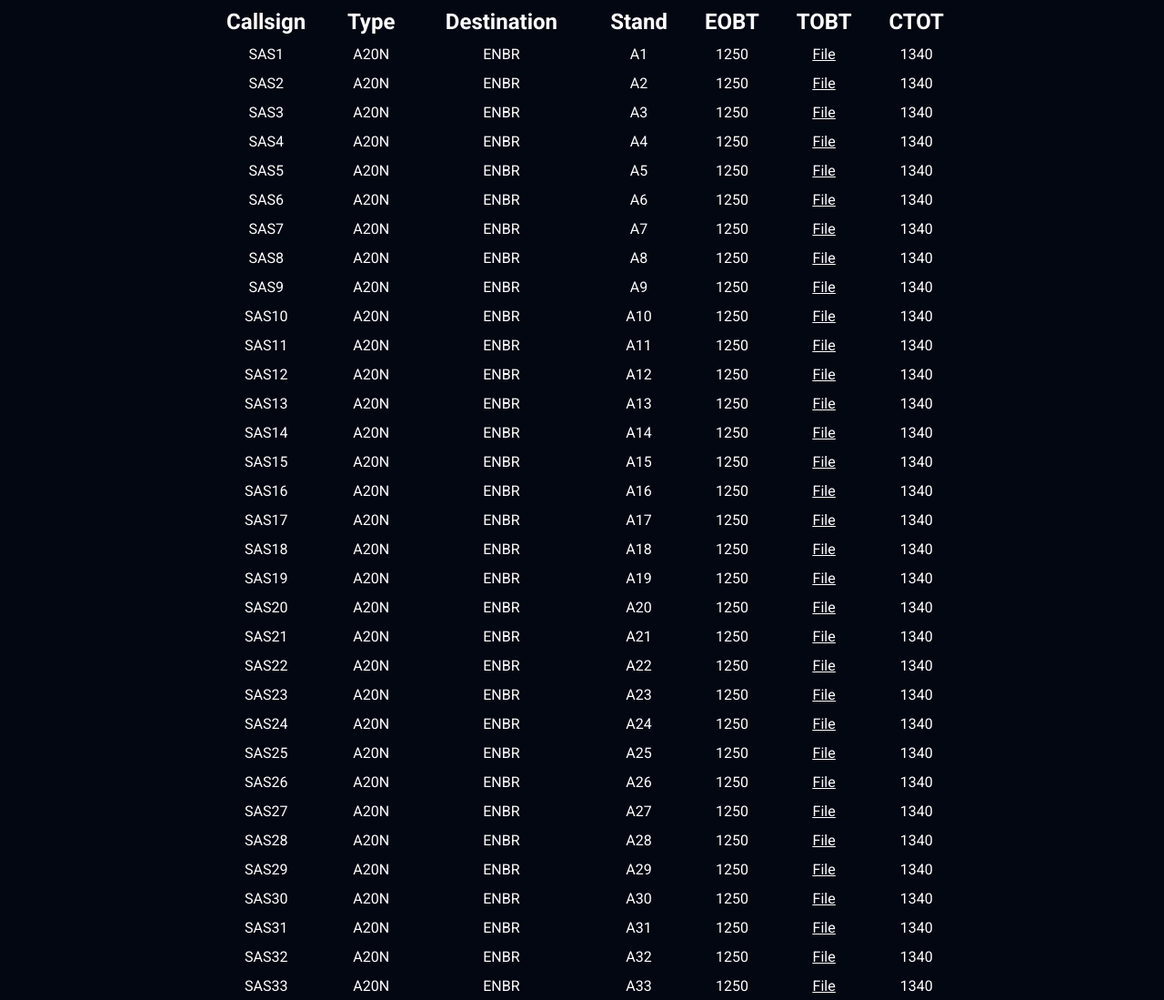
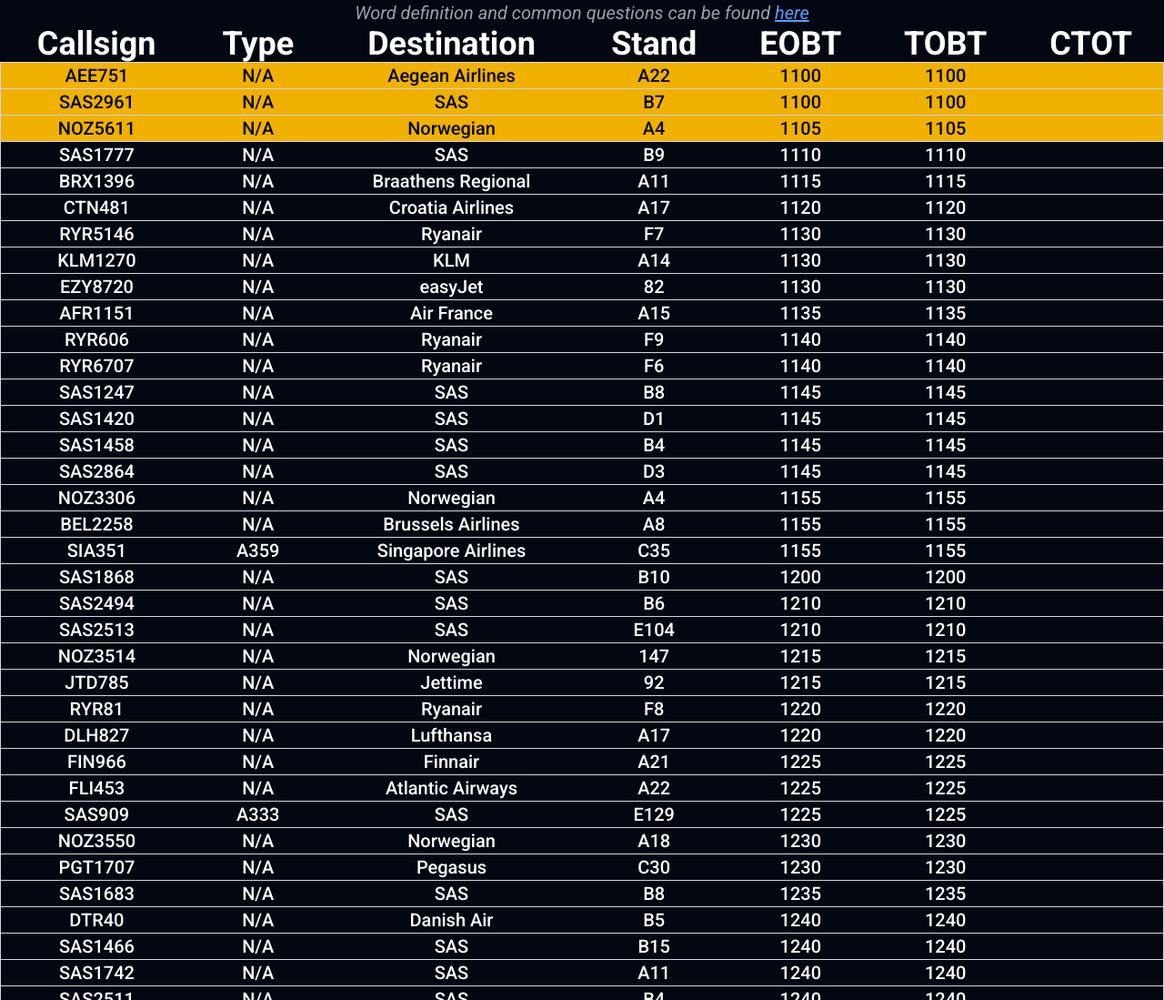
Before and after one commit to Vatsim-Scandinavia/cphlive, an Astro site: page /dispatch in a window 1280 px wide. Shown: the top 1099 px of the page at 91% size. Built offline with nearby package versions, Linux system fonts and the light colour scheme; Astro itself is replaced by a stand-in of ours.

Commit message:
local changes

```diff
--- /dev/null
+++ b/public/flights.csv
@@ -0,0 +1,221 @@
+"FlightNumber","Airline","Terminal","Gate","ScheduledTime","AircraftType"
+"AEE751","Aegean Airlines","2","A22","2025-07-29 11.00","N/A"
+"SAS2961","SAS","3","B7","2025-07-29 11.00","N/A"
+"NOZ5611","Norwegian","2","A4","2025-07-29 11.05","N/A"
+"SAS1777","SAS","3","B9","2025-07-29 11.10","N/A"
+"BRX1396","Braathens Regional","3","A11","2025-07-29 11.15","N/A"
+"CTN481","Croatia Airlines","2","A17","2025-07-29 11.20","N/A"
+"RYR5146","Ryanair","2","F7","2025-07-29 11.30","N/A"
+"KLM1270","KLM","2","A14","2025-07-29 11.30","N/A"
+"EZY8720","easyJet","2","82","2025-07-29 11.30","N/A"
+"AFR1151","Air France","2","A15","2025-07-29 11.35","N/A"
+"RYR606","Ryanair","2","F9","2025-07-29 11.40","N/A"
+"RYR6707","Ryanair","2","F6","2025-07-29 11.40","N/A"
+"SAS1247","SAS","3","B8","2025-07-29 11.45","N/A"
+"SAS1420","SAS","3","D1","2025-07-29 11.45","N/A"
+"SAS1458","SAS","3","B4","2025-07-29 11.45","N/A"
+"SAS2864","SAS","3","D3","2025-07-29 11.45","N/A"
+"NOZ3306","Norwegian","2","A4","2025-07-29 11.55","N/A"
+"BEL2258","Brussels Airlines","2","A8","2025-07-29 11.55","N/A"
+"SIA351","Singapore Airlines","3","C35","2025-07-29 11.55","A359"
+"SAS1868","SAS","3","B10","2025-07-29 12.00","N/A"
+"SAS2494","SAS","3","B6","2025-07-29 12.10","N/A"
+"SAS2513","SAS","3","E104","2025-07-29 12.10","N/A"
+"NOZ3514","Norwegian","2","147","2025-07-29 12.15","N/A"
+"JTD785","Jettime","2","92","2025-07-29 12.15","N/A"
+"RYR81","Ryanair","2","F8","2025-07-29 12.20","N/A"
+"DLH827","Lufthansa","2","A17","2025-07-29 12.20","N/A"
+"FIN966","Finnair","2","A21","2025-07-29 12.25","N/A"
+"FLI453","Atlantic Airways","2","A22","2025-07-29 12.25","N/A"
+"SAS909","SAS","3","E129","2025-07-29 12.25","A333"
+"NOZ3550","Norwegian","2","A18","2025-07-29 12.30","N/A"
+"PGT1707","Pegasus","2","C30","2025-07-29 12.30","N/A"
+"SAS1683","SAS","3","B8","2025-07-29 12.35","N/A"
+"DTR40","Danish Air","2","B5","2025-07-29 12.40","N/A"
+"SAS1466","SAS","3","B15","2025-07-29 12.40","N/A"
+"SAS1742","SAS","3","A11","2025-07-29 12.40","N/A"
+"SAS2511","SAS","3","B4","2025-07-29 12.40","N/A"
+"SAS2613","SAS","3","B7","2025-07-29 12.40","N/A"
+"ACA829","Air Canada","3","C29","2025-07-29 12.45","B789"
+"NOZ3580","Norwegian","2","A4","2025-07-29 12.45","N/A"
+"BCY2880","Cityjet","3","A20","2025-07-29 12.45","N/A"
+"BRX2986","Braathens Regional","3","E4","2025-07-29 12.45","N/A"
+"DLH2441","Lufthansa","2","A14","2025-07-29 12.50","N/A"
+"SAS2866","SAS","3","B19","2025-07-29 12.55","N/A"
+"TKJ70","AJet","2","141","2025-07-29 12.55","N/A"
+"NOZ3742","Norwegian","2","A6","2025-07-29 13.00","N/A"
+"PGT1072","Pegasus","2","78","2025-07-29 13.00","N/A"
+"SAS949","SAS","3","1","2025-07-29 13.00","A21N"
+"RYR6845","Ryanair","2","F6","2025-07-29 13.10","N/A"
+"WZZ2252","Wizz Air","2","F7","2025-07-29 13.10","N/A"
+"JTD954","Jettime","2","A21","2025-07-29 13.15","N/A"
+"EZY4650","easyJet","2","F7","2025-07-29 13.20","N/A"
+"SAS927","SAS","3","E135","2025-07-29 13.25","N/A"
+"NOZ3088","Norwegian","2","A8","2025-07-29 13.30","N/A"
+"SAS2892","SAS","3","A9","2025-07-29 13.30","N/A"
+"NOZ3502","Norwegian","2","147","2025-07-29 13.40","N/A"
+"SAS2117","SAS","3","1","2025-07-29 13.50","N/A"
+"WZZ1742","Wizz Air","2","F8","2025-07-29 13.50","N/A"
+"NOZ3516","Norwegian","2","147","2025-07-29 13.55","N/A"
+"SAS943","SAS","3","C37","2025-07-29 13.55","A333"
+"SAS2746","SAS","3","B6","2025-07-29 13.55","N/A"
+"AAL745","American Airlines","2","C28","2025-07-29 14.00","N/A"
+"ICE205","Icelandair","2","B10","2025-07-29 14.00","N/A"
+"SAS1677","SAS","3","D3","2025-07-29 14.00","N/A"
+"SAS430","SAS","3","A12","2025-07-29 14.05","N/A"
+"SAS759","SAS","3","B4","2025-07-29 14.05","N/A"
+"SAS1213","SAS","3","A11","2025-07-29 14.05","N/A"
+"SAS1872","SAS","3","D2","2025-07-29 14.05","N/A"
+"SAS2868","SAS","3","B15","2025-07-29 14.05","N/A"
+"SAS649","SAS","3","E4","2025-07-29 14.10","N/A"
+"SAS935","SAS","3","C36","2025-07-29 14.10","N/A"
+"SAS931","SAS","3","E124","2025-07-29 14.15","N/A"
+"SAS2821","SAS","3","1","2025-07-29 14.15","N/A"
+"BAW815","British Airways","2","C35","2025-07-29 14.20","N/A"
+"NOZ3228","Norwegian","2","A4","2025-07-29 14.20","N/A"
+"SAS915","SAS","3","C34","2025-07-29 14.20","N/A"
+"SAS2587","SAS","3","D4","2025-07-29 14.30","N/A"
+"NOZ3750","Norwegian","2","A6","2025-07-29 14.35","N/A"
+"EZY1540","easyJet","2","F6","2025-07-29 14.35","N/A"
+"KLM1272","KLM","2","A18","2025-07-29 14.45","N/A"
+"THY1782","Turkish Airlines","2","C32","2025-07-29 14.45","N/A"
+"DLH829","Lufthansa","2","A8","2025-07-29 15.00","N/A"
+"SAS505","SAS","3","1","2025-07-29 15.00","N/A"
+"SWR1261","SWISS","2","A9","2025-07-29 15.05","BCS3"
+"SWR1271","SWISS","2","A17","2025-07-29 15.05","N/A"
+"BRX1285","Braathens Regional","3","A11","2025-07-29 15.05","N/A"
+"SAS2795","SAS","3","A22","2025-07-29 15.05","N/A"
+"NOZ3206","Norwegian","2","A14","2025-07-29 15.10","N/A"
+"RYR1328","Ryanair","2","F7","2025-07-29 15.15","N/A"
+"SAS1983","SAS","3","B19","2025-07-29 15.15","A20N"
+"RYR2619","Ryanair","2","82","2025-07-29 15.20","N/A"
+"JTD1585","Jettime","3","D2","2025-07-29 15.20","N/A"
+"SAS1424","SAS","3","B10","2025-07-29 15.25","N/A"
+"SAS1460","SAS","3","B8","2025-07-29 15.25","N/A"
+"SAS2813","SAS","3","1","2025-07-29 15.25","A320"
+"NOZ941","Norwegian","2","A4","2025-07-29 15.30","N/A"
+"SAS1217","SAS","3","B15","2025-07-29 15.30","N/A"
+"SAS587","SAS","3","B7","2025-07-29 15.30","A20N"
+"DTR46","Danish Air","2","A7","2025-07-29 15.35","N/A"
+"SAS1549","SAS","3","A6","2025-07-29 15.35","N/A"
+"NOZ3402","Norwegian","2","C33","2025-07-29 15.45","N/A"
+"NOZ3582","Norwegian","2","D3","2025-07-29 15.45","N/A"
+"HST3674","Heston Airlines","2","A21","2025-07-29 15.50","N/A"
+"NOZ3660","Norwegian","2","A8","2025-07-29 15.50","N/A"
+"SAS2775","SAS","3","D101","2025-07-29 15.50","A20N"
+"PGT1074","Pegasus","2","C36","2025-07-29 15.55","A21N"
+"UAE152","Emirates","2","C39","2025-07-29 16.00","A388"
+"QTR160","Qatar Airways","2","C29","2025-07-29 16.00","B788"
+"RYR1280","Ryanair","2","F8","2025-07-29 16.05","B738"
+"SAS2478","SAS","3","B4","2025-07-29 16.05","N/A"
+"NOZ3302","Norwegian","2","A18","2025-07-29 16.10","N/A"
+"RYR3606","Ryanair","2","F6","2025-07-29 16.15","N/A"
+"BAW817","British Airways","2","C27","2025-07-29 16.20","N/A"
+"NOZ3086","Norwegian","2","A20","2025-07-29 16.20","N/A"
+"SAS2819","SAS","3","D2","2025-07-29 16.20","A20N"
+"RYR2677","Ryanair","2","F7","2025-07-29 16.25","B738"
+"SAS2777","SAS","3","B6","2025-07-29 16.25","A20N"
+"SAS2823","SAS","3","A14","2025-07-29 16.25","A20N"
+"NOZ3540","Norwegian","2","A22","2025-07-29 16.30","N/A"
+"KLM1274","KLM","2","A17","2025-07-29 16.30","N/A"
+"SAS781","SAS","3","B9","2025-07-29 16.35","A319"
+"NOZ969","Norwegian","2","A4","2025-07-29 16.40","N/A"
+"NOZ971","Norwegian","2","A23","2025-07-29 16.40","N/A"
+"SAS1517","SAS","3","D104","2025-07-29 16.40","N/A"
+"SAS2835","SAS","3","B15","2025-07-29 16.40","E195"
+"ICE209","Icelandair","2","A11","2025-07-29 16.45","B38M"
+"JTD2691","Jettime","3","B8","2025-07-29 16.50","N/A"
+"FIN956","Finnair","2","A20","2025-07-29 17.00","E190"
+"NOZ3230","Norwegian","2","A6","2025-07-29 17.00","N/A"
+"RYR2725","Ryanair","2","F8","2025-07-29 17.00","B738"
+"RYR2675","Ryanair","2","82","2025-07-29 17.00","N/A"
+"MMD108","Air Alsie","2","A7","2025-07-29 17.00","N/A"
+"BTI2449","Air Baltic","2","A9","2025-07-29 17.05","N/A"
+"SAS2681","SAS","3","A12","2025-07-29 17.05","A20N"
+"SAS687","SAS","3","B19","2025-07-29 17.10","A20N"
+"RYR6880","Ryanair","2","82","2025-07-29 17.15","B738"
+"SAS1408","SAS","3","B10","2025-07-29 17.15","A319"
+"NOZ3518","Norwegian","2","C30","2025-07-29 17.25","N/A"
+"SAS627","SAS","3","A15","2025-07-29 17.25","N/A"
+"SAS925","SAS","3","E135","2025-07-29 17.30","A359"
+"BRX1203","Braathens Regional","3","B5","2025-07-29 17.30","N/A"
+"SAS1507","SAS","3","D101","2025-07-29 17.30","A20N"
+"SAS2872","SAS","3","B6","2025-07-29 17.30","E195"
+"NOZ3290","Norwegian","2","C27","2025-07-29 17.35","N/A"
+"BAW819","British Airways","2","C36","2025-07-29 17.40","A20N"
+"SAS757","SAS","3","E3","2025-07-29 17.40","AT76"
+"SAS791","SAS","3","B7","2025-07-29 17.40","A20N"
+"BCY1781","Cityjet","3","A21","2025-07-29 17.40","N/A"
+"TAP755","TAP Air Portugal","2","A8","2025-07-29 17.40","A21N"
+"AUA304","Austrian","2","A18","2025-07-29 17.45","A320"
+"SAS2619","SAS","3","B4","2025-07-29 17.45","E195"
+"DTR48","Danish Air","2","A7","2025-07-29 17.50","N/A"
+"AFR1851","Air France","2","A11","2025-07-29 18.00","N/A"
+"SAS609","SAS","3","D3","2025-07-29 18.00","CRJ9"
+"BRX651","Braathens Regional","3","E7","2025-07-29 18.00","N/A"
+"SAS1874","SAS","3","E6","2025-07-29 18.05","CRJ9"
+"SAS2657","SAS","3","B15","2025-07-29 18.05","N/A"
+"NOZ3732","Norwegian","2","A6","2025-07-29 18.10","N/A"
+"JTD553","Jettime","3","B7","2025-07-29 18.10","N/A"
+"SAS1759","SAS","3","B9","2025-07-29 18.10","A20N"
+"SAS2537","SAS","3","D102","2025-07-29 18.10","N/A"
+"BEL2260","Brussels Airlines","2","A12","2025-07-29 18.10","A319"
+"JTD1777","Jettime","2","A25","2025-07-29 18.15","N/A"
+"SAS1521","SAS","3","D104","2025-07-29 18.15","CRJ9"
+"RYR6852","Ryanair","2","F6","2025-07-29 18.20","B738"
+"SAS597","SAS","3","B8","2025-07-29 18.20","N/A"
+"SAS1257","SAS","3","E3","2025-07-29 18.20","N/A"
+"FLI459","Atlantic Airways","2","A17","2025-07-29 18.35","A320"
+"NOZ3646","Norwegian","2","D1","2025-07-29 18.40","N/A"
+"RYR1785","Ryanair","2","82","2025-07-29 18.40","N/A"
+"NOZ3298","Norwegian","2","D103","2025-07-29 18.55","N/A"
+"FLI467","Atlantic Airways","2","A15","2025-07-29 19.00","N/A"
+"CCA878","Air China LTD","3","C37","2025-07-29 19.05","N/A"
+"KLM1276","KLM","2","A20","2025-07-29 19.05","N/A"
+"SAS1470","SAS","3","D4","2025-07-29 19.05","N/A"
+"DLH831","Lufthansa","2","A4","2025-07-29 19.10","N/A"
+"SAS559","SAS","3","B6","2025-07-29 19.10","N/A"
+"SAS1430","SAS","3","B4","2025-07-29 19.15","N/A"
+"NOZ3638","Norwegian","2","A6","2025-07-29 19.20","N/A"
+"THY1786","Turkish Airlines","2","C32","2025-07-29 19.20","N/A"
+"FIN960","Finnair","2","122","2025-07-29 19.25","N/A"
+"LOT462","LOT - Polish Airlines","2","A11","2025-07-29 19.25","N/A"
+"DLH2443","Lufthansa","2","A12","2025-07-29 19.30","N/A"
+"AFR1051","Air France","2","A9","2025-07-29 19.40","N/A"
+"NOZ3504","Norwegian","2","D102","2025-07-29 19.40","N/A"
+"NOZ3092","Norwegian","2","A8","2025-07-29 19.45","N/A"
+"NOZ3564","Norwegian","2","147","2025-07-29 19.50","N/A"
+"LDA9888","Lauda Europe","2","82","2025-07-29 19.50","N/A"
+"NOZ5513","Norwegian","2","147","2025-07-29 19.55","N/A"
+"IBS1824","Iberia Express","2","A22","2025-07-29 20.00","N/A"
+"AUA306","Austrian","2","95","2025-07-29 20.00","N/A"
+"KRP140","Carpatair","2","96","2025-07-29 20.10","N/A"
+"RYR3566","Ryanair","2","82","2025-07-29 20.10","N/A"
+"SAS412","SAS","3","31","2025-07-29 20.15","N/A"
+"NOZ3234","Norwegian","2","147","2025-07-29 20.30","N/A"
+"ITY1978","ITA Airways","2","82","2025-07-29 20.30","N/A"
+"NOZ5077","Norwegian","2","147","2025-07-29 20.35","N/A"
+"SAS1501","SAS","3","31","2025-07-29 20.40","N/A"
+"NOZ3406","Norwegian","2","C30","2025-07-29 20.50","N/A"
+"SAS1472","SAS","3","31","2025-07-29 20.55","N/A"
+"WZZ3114","Wizz Air","2","82","2025-07-29 21.00","N/A"
+"DLH2445","Lufthansa","2","95","2025-07-29 21.20","N/A"
+"EZY5268","easyJet","2","82","2025-07-29 21.20","N/A"
+"WZZ4074","Wizz Air","2","82","2025-07-29 21.20","N/A"
+"EZY1264","easyJet","2","82","2025-07-29 21.30","N/A"
+"LDA2881","Lauda Europe","2","82","2025-07-29 21.35","N/A"
+"RYR746","Ryanair","2","82","2025-07-29 21.50","N/A"
+"DTR54","Danish Air","2","127","2025-07-29 22.00","N/A"
+"NOZ3098","Norwegian","2","147","2025-07-29 22.10","N/A"
+"EZY2238","easyJet","2","82","2025-07-29 22.15","N/A"
+"SAS2744","SAS","3","A6","2025-07-29 22.55","N/A"
+"SAS753","SAS","3","B6","2025-07-29 23.00","N/A"
+"SAS1428","SAS","3","A4","2025-07-29 23.00","N/A"
+"SAS1474","SAS","3","B9","2025-07-29 23.00","N/A"
+"SAS2874","SAS","3","A18","2025-07-29 23.00","N/A"
+"SAS2884","SAS","3","A15","2025-07-29 23.00","N/A"
+"SAS448","SAS","3","D1","2025-07-29 23.05","N/A"
+"BRX1225","Braathens Regional","3","E4","2025-07-29 23.05","N/A"
+"BRX1289","Braathens Regional","3","E5","2025-07-29 23.05","N/A"
+"SAS1273","SAS","3","E3","2025-07-29 23.05","N/A"
+"SAS1876","SAS","3","A21","2025-07-29 23.05","N/A"
--- /dev/null
+++ b/src/components/dispatch.jsx
@@ -0,0 +1,85 @@
+import React from "react";
+
+const Dispatch = () => {
+    const [flights, setFlights] = React.useState([]);
+
+    React.useEffect(() => {
+        fetch("/flights.csv")
+            .then(response => response.text())
+            .then(text => {
+                const lines = text.trim().split("\n");
+                const headers = lines[0].replace(/"/g, "").split(",");
+                const data = lines.slice(1).map(line => {
+                    const values = line.match(/(".*?"|[^",\s]+)(?=\s*,|\s*$)/g).map(v => v.replace(/"/g, ""));
+                    const obj = {};
+                    headers.forEach((h, i) => obj[h] = values[i]);
+                    return {
+                        callsign: obj.FlightNumber,
+                        type: obj.AircraftType,
+                        dest: obj.Airline,
+                        stand: obj.Gate,
+                        eobt: obj.ScheduledTime ? obj.ScheduledTime.slice(11,16).replace(".", "") : "",
+                        tobt: obj.ScheduledTime ? obj.ScheduledTime.slice(11,16).replace(".", "") : "",
+                        ctot: ""
+                    };
+                });
+                setFlights(data);
+            });
+    }, []);
+
+    function getMinutes(str) {
+        const h = parseInt(str.slice(0,2),10);
+        const m = parseInt(str.slice(2),10);
+        return h * 60 + m;
+    }
+
+    const now = new Date();
+    const currentMinutes = now.getHours() * 60 + now.getMinutes();
+
+    return (
+        <div>
+            <table className="w-full border-collapse">
+          <caption class="caption-top text-gray-400 italic text-xl">
+                Word definition and common questions can be found <a href="/eli5" target="_blank" class="underline text-blue-400">here</a>
+            </caption>
+            <thead>
+                <tr class="text-4xl">
+                    <th class="px-4">Callsign</th>
+                    <th class="px-4">Type</th>
+                    <th class="px-4">Destination</th>
+                    <th class="px-4">Stand</th>
+                    <th class="px-4">EOBT</th>
+                    <th class="px-4">TOBT</th>
+                    <th class="px-4">CTOT</th>
+                </tr>
+            </thead>
+                <tbody className="text-center">
+                    {flights.length === 0 ? (
+                        <tr>
+                            <td colSpan={7} className="text-center py-4">No data</td>
+                        </tr>
+                    ) : (
+                        flights.map(flight => {
+                            const tobtMinutes = getMinutes(flight.tobt);
+                            const diff = tobtMinutes - currentMinutes;
+                            const highlight = diff >= -30 && diff <= 5;
+                            return (
+                                <tr key={flight.callsign} className={`border border-gray-300 dark:border-gray-600 font-medium text-xl ${highlight ? "bg-yellow-500 text-gray-950" : ""}`}>
+                                    <td>{flight.callsign}</td>
+                                    <td>{flight.type}</td>
+                                    <td>{flight.dest}</td>
+                                    <td>{flight.stand}</td>
+                                    <td>{flight.eobt}</td>
+                                    <td>{flight.tobt}</td>
+                                    <td>{flight.ctot ? flight.ctot : ""}</td>
+                                </tr>
+                            );
+                        })
+                    )}
+                </tbody>
+            </table>
+        </div>
+    );
+};
+
+export default Dispatch;
--- a/src/pages/dispatch.astro
+++ b/src/pages/dispatch.astro
@@ -1,6 +1,7 @@
 ---
 title: "Home";
 import "../globals.css";
+import DispatchComponent from "../components/dispatch.jsx";
 ---
 
 <!doctype html>
@@ -17,33 +18,10 @@
         <link rel="preconnect" href="https://fonts.gstatic.com" crossorigin />
     </head>
     <body class="text-white bg-gray-950 overflow-y-scroll">
-        <table class="min-w-[66%] w-fit mx-auto border-separate border-spacing-2">
-            <thead>
-                <tr class="text-2xl">
-                    <th>Callsign</th>
-                    <th>Type</th>
-                    <th>Destination</th>
-                    <th>Stand</th>
-                    <th>EOBT</th>
-                    <th>TOBT</th>
-                    <th>CTOT</th>
-                </tr>
-            </thead>
-            <tbody class="text-center">
-
-                {Array.from({ length: 50 }).map((_, i) => (
-                    <tr class="border border-gray-300 dark:border-gray-600">
-                        <td>SAS{i + 1}</td>
-                        <td>A20N</td>
-                        <td>ENBR</td>
-                        <td>A{i + 1}</td>
-                        <td>1250</td>
-                        <td class="underline"><a href=" " target="_blank" title="File TOBT">File</a></td>
-                        <td>1340</td>
-                    </tr>
-                ))}
-
-            </tbody>
+        <table
+            class="w-fit mx-auto border-spacing-8 caption-top"
+        >
+            <DispatchComponent />
         </table>
     </body>
 </html>
--- a/src/pages/eli5.astro
+++ b/src/pages/eli5.astro
@@ -17,7 +17,7 @@
         <link rel="preconnect" href="https://fonts.gstatic.com" crossorigin />
     </head>
     <body class="text-white bg-gray-950 overflow-y-scroll">
-        <div class="w-full h-full grid grid-cols-3 gap-4 p-4">
+        <div class="w-full h-full grid grid-cols-1 lg:grid-cols-3 gap-4 p-4">
             <div class="flex flex-col gap-4 h-full">
                 <div class="bg-[#e3e8ec] text-gray-950 w-full h-full rounded p-4">
                     <h1 class="bg-yellow-500 font-semibold px-2 w-fit">What is the initial altitude?</h1>
@@ -26,7 +26,6 @@
                     </p>
                 </div>
                 <div class="bg-[#e3e8ec] text-gray-950 w-full h-full rounded p-4">
-                    <!-- Add more content here for subsplit if needed -->
                     <h1 class="bg-yellow-500 font-semibold px-2 w-fit">Switching frequency</h1>
                     <p class="text-base">
                         Under no circumstances should you switch frequency on your own. ATC will tell you when to.
```
Also changed, not shown: astro.config.mjs (+4 -5 lines), package.json (+4 -4 lines), 1 other file.
